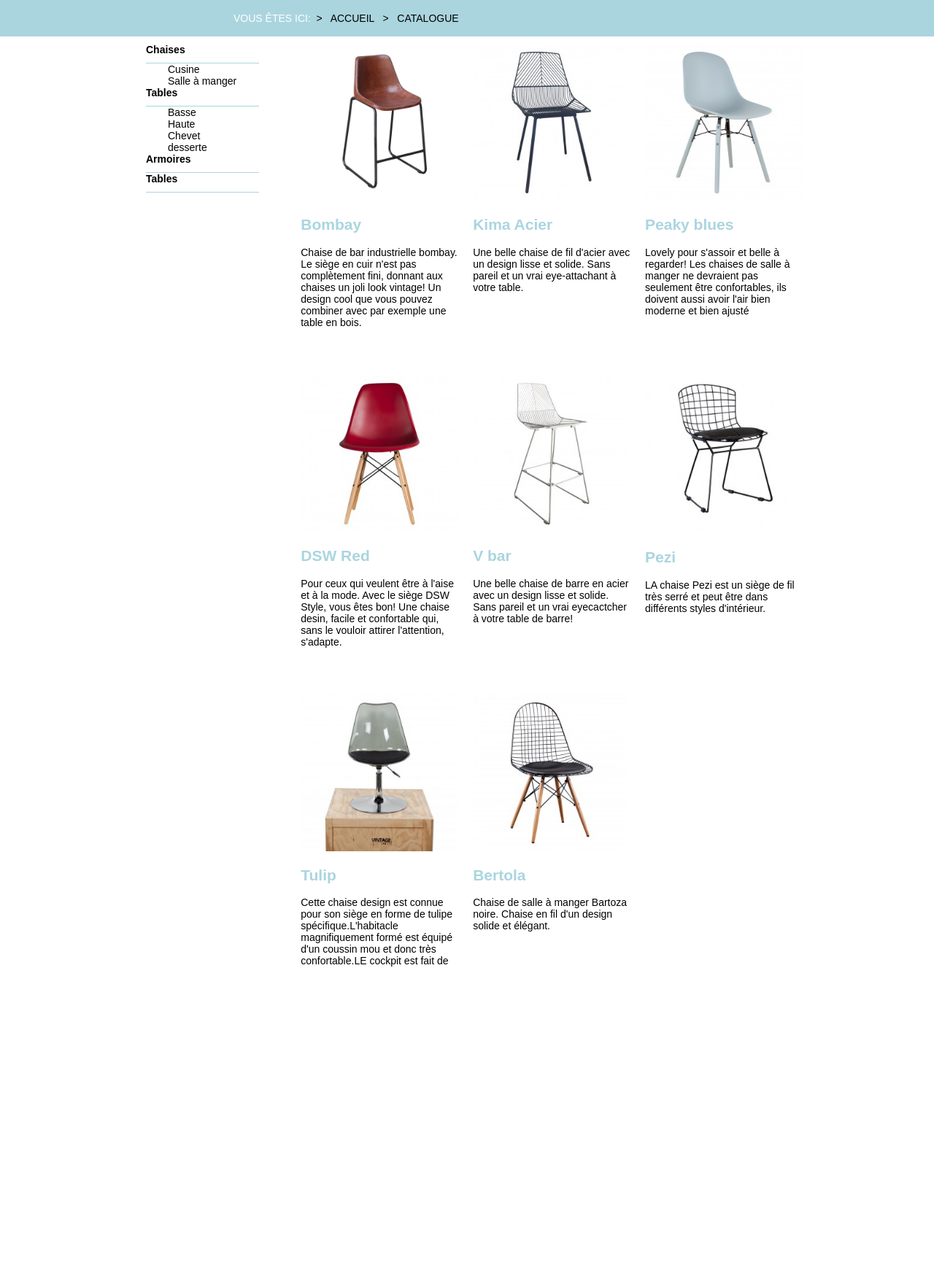
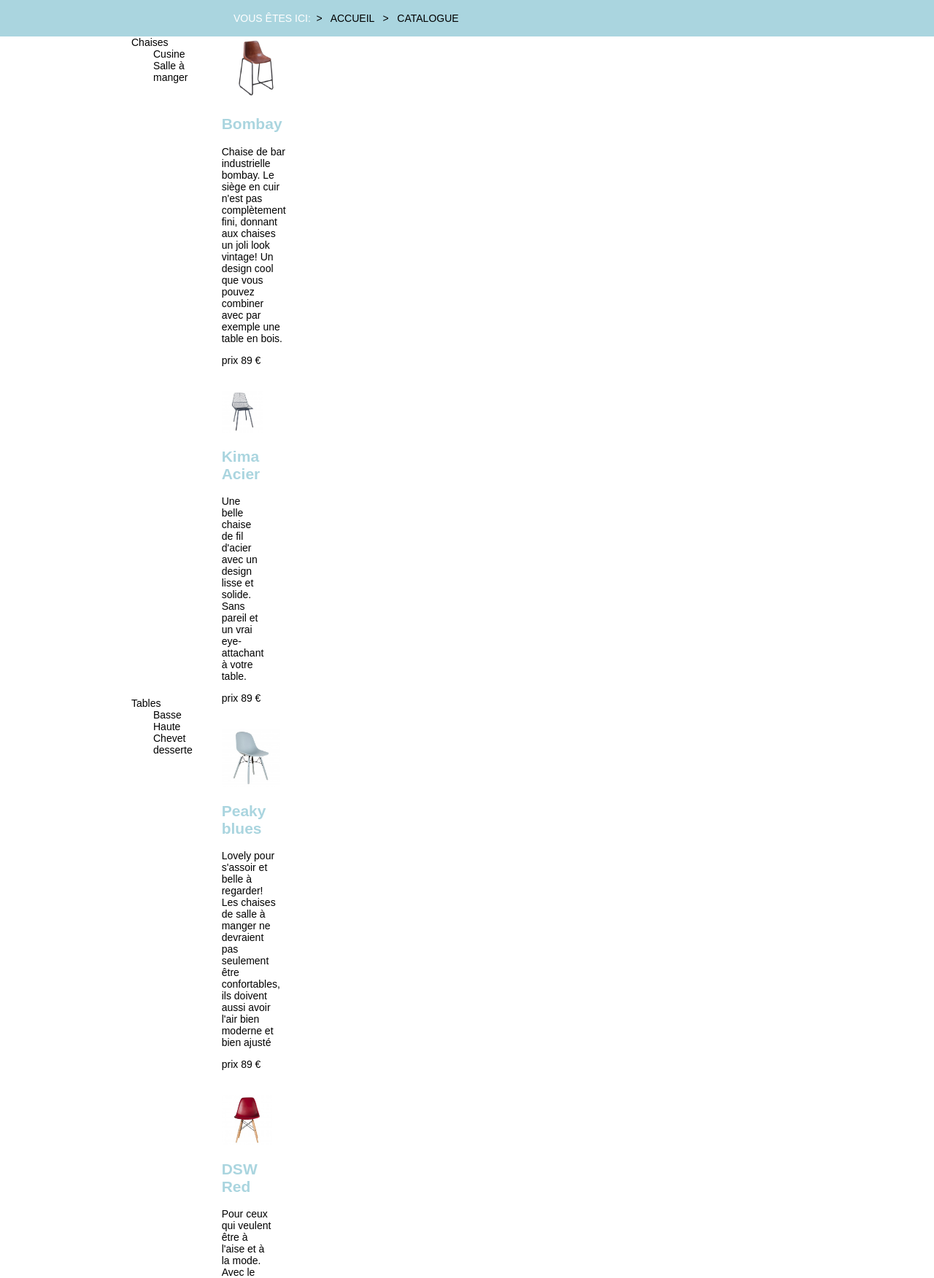
Before and after one commit to cedrickevers/projet-18, a PHP site: page /catalogue.php in a window 1280 px wide. Shown: the part 140-1892 px from the top of the page at 73% size. Before the commit the page ends 1465 px from the top, so only its background shows below. Run offline with PHP 8.4, Linux system fonts and the light colour scheme.

Commit message:
mon projet isl vintage changes

```diff
--- a/css/catalogue.css
+++ b/css/catalogue.css
@@ -1,90 +1,47 @@
-/* ==================================================
- * #MOBILE VIEW
- * ==================================================
-*/
-
-/*NAV MENU*/
-.t-item{
-  padding-bottom: 1rem;
-  font-weight: bold;
-  color: black;
-  font-weight: 900;
-  /*border set*/
-  border-bottom: 1px solid #AAD5DF;
-  width: 90%;
+.container-12{
+  display: flex;
+  flex-direction: column-reverse;
 }
-/*SECTION ARTICLES*/
-.article-mobile{/*text display*/
-  margin: 1rem;
-  text-align: justify;
+li{
+  display: inline-block;
+  margin: .1rem;
 }
-.item>article{
-  background-color: #AAD5DF;
-}
-.prix{
- color: white;
-  background-color: #AAD5DF;
-  text-align: right;
-}
-.item{
-  margin : 4rem 0; /*Margin Between items*/
+.item-6c ul li::before{/*corner li*/
+  content: '-';
  }
  /* ==================================================
   * #MD VIEW
    * ==================================================
   */
-@media screen and (min-width: 600px) {
-  .article-mobile{
-    text-align: left;
+@media screen and (min-width: 600px){
+  .container-12{
+    display: flex;
+    flex-direction:row;
     }
-  /*NAV MENU*/
-  .center{
-    text-align: center;
+    li{
+    display: block;
+    margin: 0rem;
   }
-  /* ==================================================
-   * #Main SECTION POSITION
-   * ==================================================
-  */
-  .principal>.container-right{/*catalogue item disposition*/
-     flex: 1 calc( 100% * 8 / 12  - 4rem);
+  .item-8c > .item-3c{
+    flex: 1;/*all item in same size*/
   }
-  .principal > .container-left{/*Aside menu grow*/
-      flex: 2;
-      margin: 1rem;
+   /*lire la suite*/
+  .c3{
+    position: absolute;/*to item-6c*/
+    background-color: white;
+    bottom: 1rem;
   }
-  .container-left> * {
-    margin: 0rem;/*reset aside menu margin*/
+  .container-12 > .item-4c{/*header vintage meubles ariticles-lg*/
+    flex-basis: calc(100% * 4 /12 - 3rem)  ;
   }
-  /*Container left - right hover effect*/
-  .u-item:hover{
-    background-color: #AAD5DF;
-    width: fit-content;
-  }
-  .t-item:hover{
-    background-color: #AAD5DF;
-  }
-  .container-right>*:hover{
-    border: 1px solid #cacbce;
-  }
-
-  .prix{
- background-color:inherit;
-  text-align: inherit;
-}
-
-  .chaise:hover .prix{
-    -webkit-transition: width 4s, padding-left 4s, background-color 1s;
-    padding-left: 13rem;
-    background-color: #AAD5DF;
-    color: white;
+  .container-12 > .item-4c{/*header vintage meubles ariticles-lg*/
+    flex-basis: calc(100% * 4 /12 - 3rem)  ;
   }
 }
- /* ==================================================
- * #LG VIEW
- * ==================================================
-*/
- @media screen and (min-width: 1024px) {
-  .container-left > * {
-    margin-left: 5rem;/* aside menu margin*/
+@media screen and (min-width: 1024px){
+
+.slider {
+background: url(../content/slide.jpg) no-repeat fixed center top ;
+height:35rem;
  }
 }
--- a/css/contact.css
+++ b/css/contact.css
@@ -7,7 +7,7 @@
 main.global > *{
   background-color: #Aaddff;
   text-align: center; /*text align for MB & MB*/
-  margin: 1rem;
+  margin: .1rem;
 }
 .item-full{ /*h1 bgc -a view*/
   flex: 1  100%;
@@ -60,7 +60,6 @@ main.global > *{
   form p{
     text-align: end;
     margin-right: 25%;
-    margin: 0;
     padding: 0
   }
   p input{
--- a/css/index.css
+++ b/css/index.css
@@ -4,7 +4,7 @@
 }
 li{
   display: inline-block;
-  margin: 1rem;
+  margin: .1rem;
 }
 .item-6c ul li::before{/*corner li*/
   content: '-';
```
Lines whose indentation alone changed are shown as unchanged.
